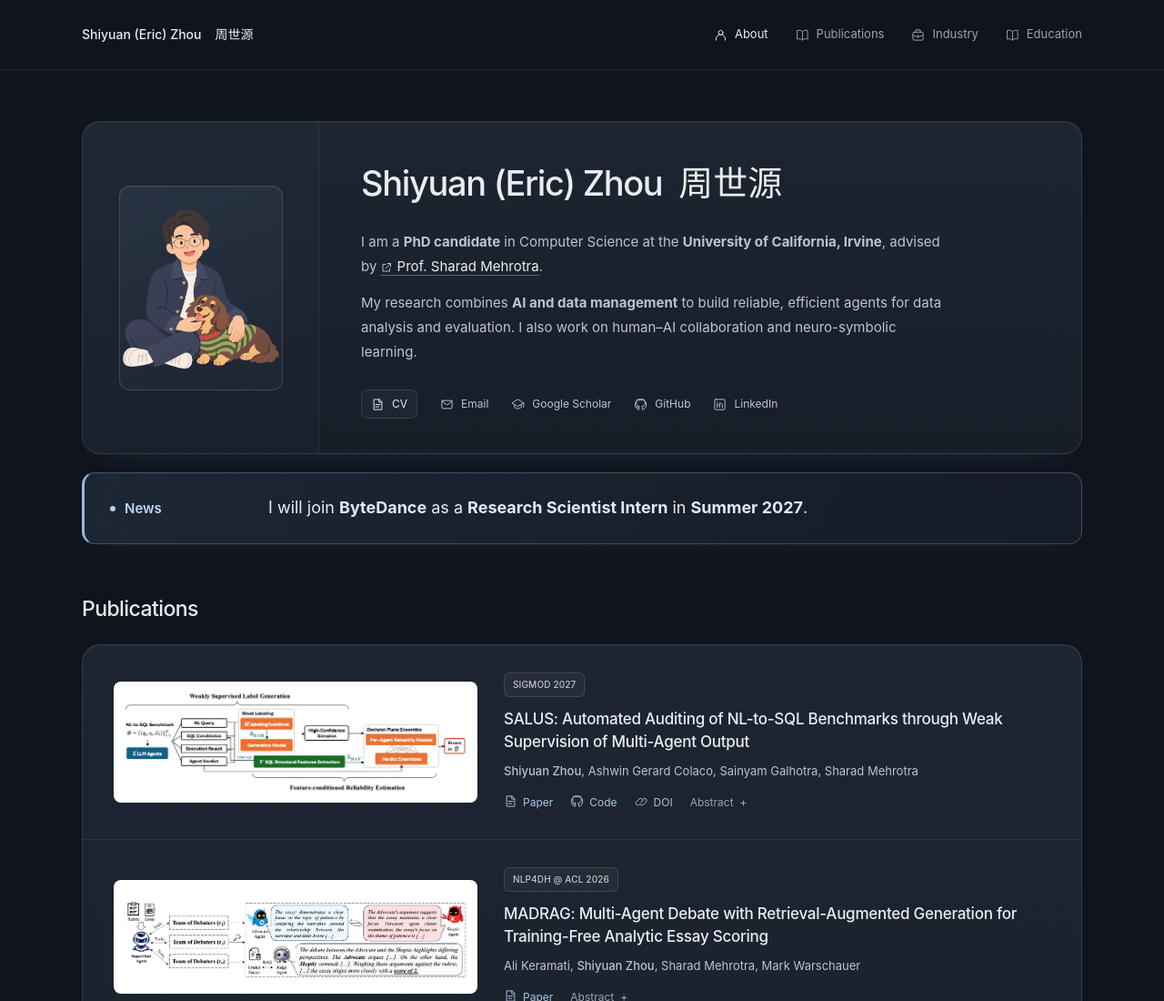
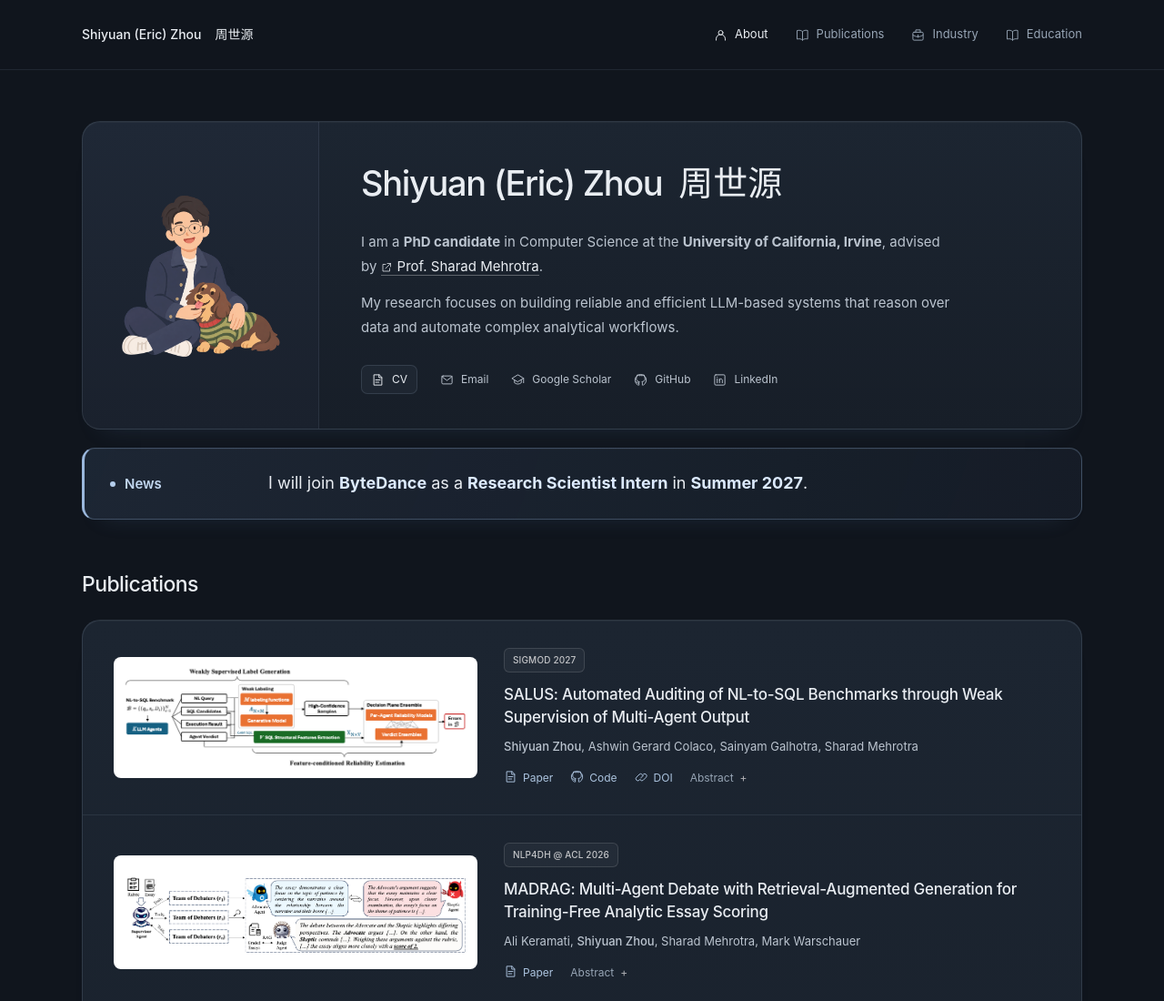
Before and after one commit to ZhouEEEEEE/ZhouEEEEEE.github.io, a plain HTML site: page index.html in a window 1280 px wide. Shown: the top 1100 px of the page at 91% size. Drawn offline with Linux system fonts and the light colour scheme.

Commit message:
Update public website

```diff
--- a/assets/css/styles.css
+++ b/assets/css/styles.css
@@ -70,7 +70,7 @@ h1 { display: flex; align-items: baseline; gap: 18px; font-size: 38px; line-heig
 .bio ol, .news-content ol { list-style: decimal; padding-left: 1.25em; }
 .bio li + li, .news-content li + li { margin-top: .35em; }
 
-.portrait { width: min(100%, 180px); aspect-ratio: 4 / 5; align-self: center; flex-shrink: 0; overflow: hidden; border: 1px solid rgba(178, 200, 229, .19); border-radius: 12px; background: linear-gradient(150deg, rgba(145, 175, 215, .09), rgba(145, 175, 215, .025)); box-shadow: inset 0 1px 0 rgba(255, 255, 255, .04); }
+.portrait { width: min(100%, 180px); aspect-ratio: 4 / 5; align-self: center; flex-shrink: 0; }
 .portrait img { display: block; width: 100%; height: 100%; object-fit: contain; object-position: center; }
 .portrait-placeholder { height: 100%; display: flex; flex-direction: column; align-items: center; justify-content: center; gap: 15px; color: var(--muted); }
 .portrait-placeholder svg { width: 40px; height: 40px; stroke-width: .9; color: #8196b0; }
--- a/index.html
+++ b/index.html
@@ -6,11 +6,11 @@
   <meta name="viewport" content="width=device-width, initial-scale=1" />
   <meta name="theme-color" content="#10151d" />
   <title>Shiyuan (Eric) Zhou 周世源 · UC Irvine</title>
-  <meta name="description" content="Shiyuan (Eric) Zhou is a Computer Science PhD candidate at UC Irvine researching reliable and efficient AI systems for data analysis, benchmark auditing, and human–AI collaboration." />
+  <meta name="description" content="Shiyuan (Eric) Zhou is a Computer Science PhD candidate at UC Irvine researching reliable and efficient LLM-based systems that reason over data and automate complex analytical workflows." />
   <meta name="author" content="Shiyuan (Eric) Zhou" />
   <meta property="og:type" content="website" />
   <meta property="og:title" content="Shiyuan (Eric) Zhou 周世源 · UC Irvine" />
-  <meta property="og:description" content="Shiyuan (Eric) Zhou is a Computer Science PhD candidate at UC Irvine researching reliable and efficient AI systems for data analysis, benchmark auditing, and human–AI collaboration." />
+  <meta property="og:description" content="Shiyuan (Eric) Zhou is a Computer Science PhD candidate at UC Irvine researching reliable and efficient LLM-based systems that reason over data and automate complex analytical workflows." />
   <meta name="twitter:card" content="summary" />
   <link rel="icon" href="assets/img/favicon.svg" type="image/svg+xml" />
   <link rel="stylesheet" href="assets/css/styles.css" />
@@ -47,7 +47,7 @@
         <div class="profile-main">
           <h1 id="name"><span class="name-en">Shiyuan (Eric) Zhou</span> <span class="name-zh" lang="zh">周世源</span></h1>
           <div class="bio"><p>I am a <strong>PhD candidate</strong> in Computer Science at the <strong>University of California, Irvine</strong>, advised by <a class="icon-link" href="https://sites.google.com/view/sharad-mehrotra-at-uci/home" target="_blank" rel="noopener"><svg class="link-icon" viewBox="0 0 24 24" aria-hidden="true"><use href="assets/img/icons.svg#external"></use></svg><span>Prof. Sharad Mehrotra</span></a>.</p>
-<p>My research combines <strong>AI and data management</strong> to build reliable, efficient agents for data analysis and evaluation. I also work on human–AI collaboration and neuro-symbolic learning.</p></div>
+<p>My research focuses on building reliable and efficient LLM-based systems that reason over data and automate complex analytical workflows.</p></div>
           <div class="profile-links" aria-label="Contact and academic profiles"><a class="icon-link" href="resources/CV/Shiyuan_Zhou_CV.pdf" target="_blank" rel="noopener"><svg class="link-icon" viewBox="0 0 24 24" aria-hidden="true"><use href="assets/img/icons.svg#document"></use></svg><span>CV</span></a> <a class="icon-link" href="mailto:szhou20@uci.edu"><svg class="link-icon" viewBox="0 0 24 24" aria-hidden="true"><use href="assets/img/icons.svg#mail"></use></svg><span>Email</span></a>
 <a class="icon-link" href="https://scholar.google.com/citations?user=vY99rzcAAAAJ&amp;hl=en" target="_blank" rel="noopener"><svg class="link-icon" viewBox="0 0 24 24" aria-hidden="true"><use href="assets/img/icons.svg#scholar"></use></svg><span>Google Scholar</span></a>
 <a class="icon-link" href="https://github.com/ZhouEEEEEE" target="_blank" rel="noopener"><svg class="link-icon" viewBox="0 0 24 24" aria-hidden="true"><use href="assets/img/icons.svg#github"></use></svg><span>GitHub</span></a>
```
